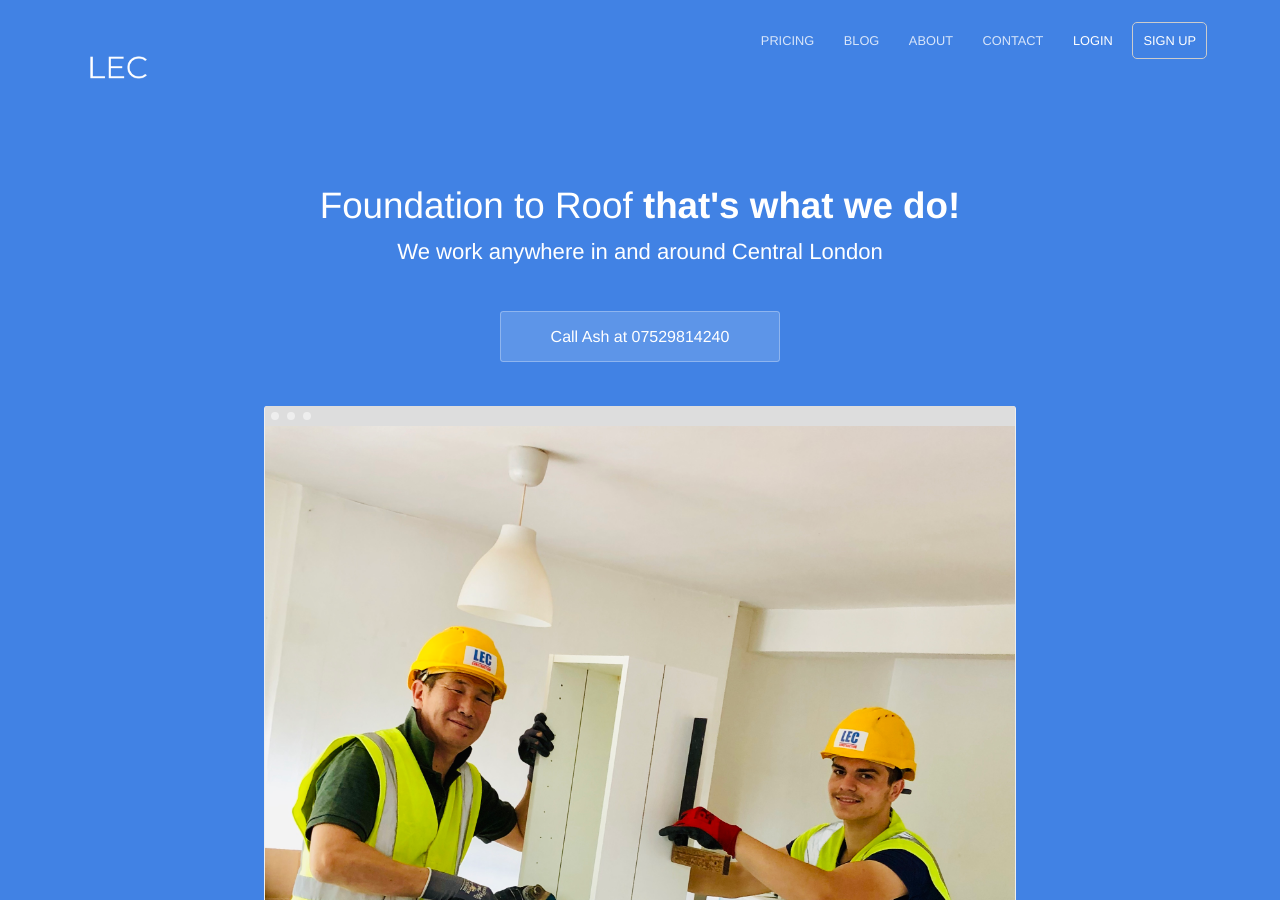
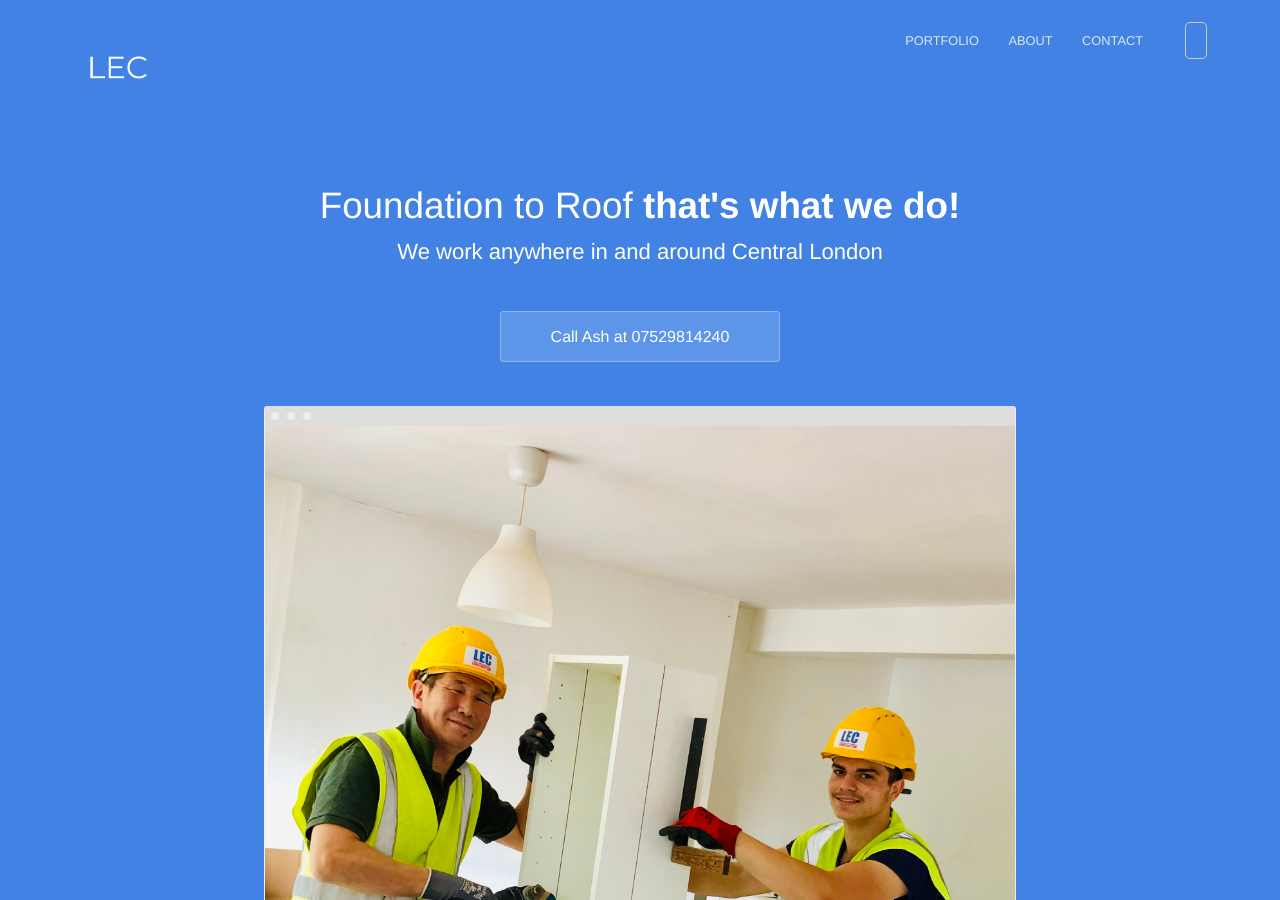
Before and after one commit to lacweb3/constructlancaster, a Jekyll site: the page built from index.html, in a window 1280 px wide and 900 px high. Built offline with Jekyll 4.4.1, drawn with Linux system fonts in a browser that asks for light colours.

Commit message:
Update navigation.yml

```diff
--- a/_data/navigation.yml
+++ b/_data/navigation.yml
@@ -1,8 +1,8 @@
-- name: Pricing
+- name:
   link: /pricing/
   new_window: false
   highlight: false
-- name: Blog
+- name: Portfolio
   link: /blog/
   new_window: false
   highlight: false
@@ -14,11 +14,11 @@
   link: /contact/
   new_window: false
   highlight: false
-- name: Login
+- name:
   link: /
   new_window: true
   highlight: false
-- name: Sign Up
+- name:
   link: /
   new_window: true
   highlight: true
```
